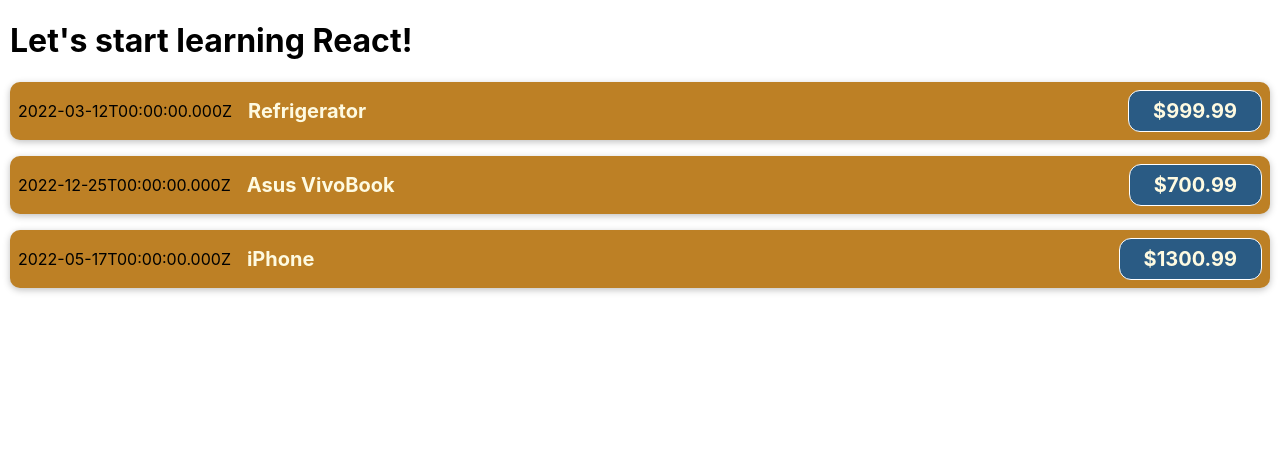
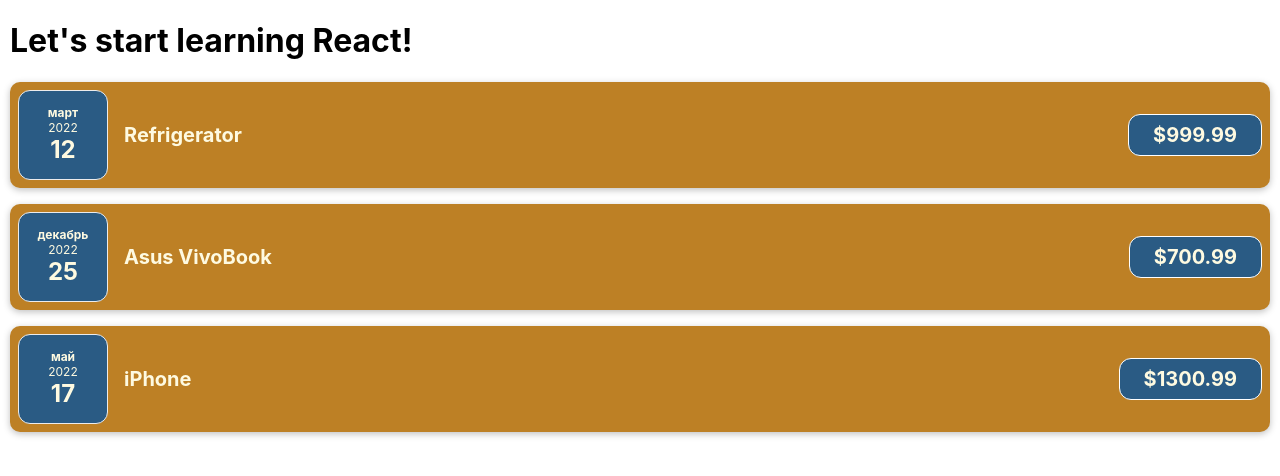
Before and after one commit to artemandrosenko/react-cost-accounting, a JavaScript app: page / in a window 1280 px wide. Shown: the top 476 px of the page. Built offline with nearby package versions, Linux system fonts and the light colour scheme.

Commit message:
Add CostDate component with style

```diff
--- /dev/null
+++ b/src/components/CostDate.css
@@ -0,0 +1,26 @@
+.cost-date {
+    display: flex;
+    flex-direction: column;
+    width: 5.5rem;
+    height: 5.5rem;
+    border: 1px solid #ececec;
+    background-color: #2a5b84;
+    color: #fefae1;
+    border-radius: 12px;
+    align-items: center;
+    justify-content: center;
+  }
+
+  .cost-date__month {
+    font-size: 0.75rem;
+    font-weight: bold;
+  }
+
+  .cost-date__year {
+    font-size: 0.75rem;
+  }
+
+  .cost-date__day {
+    font-size: 1.5rem;
+    font-weight: bold;
+  }
--- /dev/null
+++ b/src/components/CostDate.js
@@ -0,0 +1,17 @@
+import './CostDate.css';
+
+function CostDate(props) {
+  const month = props.date.toLocaleString("ru-Ru", { month: "long" });
+  const year = props.date.getFullYear();
+  const day = props.date.toLocaleString("ru-Ru", { day: "2-digit" });
+
+  return (
+    <div className='cost-date'>
+      <div className='cost-date__month'>{month}</div>
+      <div className='cost-date__year'>{year}</div>
+      <div className='cost-date__day'>{day}</div>
+    </div>
+  );
+}
+
+export default CostDate;
--- a/src/components/CostItem.js
+++ b/src/components/CostItem.js
@@ -1,4 +1,5 @@
 import './CostItem.css';
+import CostDate from './CostDate';
 
 function CostItem(props) {
     // const costDate = new Date(2022, 2, 12);
@@ -8,7 +9,7 @@
     return (
         <div className='cost-item'>
             {/* <div>{costDate.toISOString()}</div> */}
-            <div>{(props.date).toISOString()}</div>
+            <CostDate date={props.date} />
             <div className='cost-item__description'>
                 <h2>{props.description}</h2>
                 <div className='cost-item__price'>${props.amount}</div>
```
